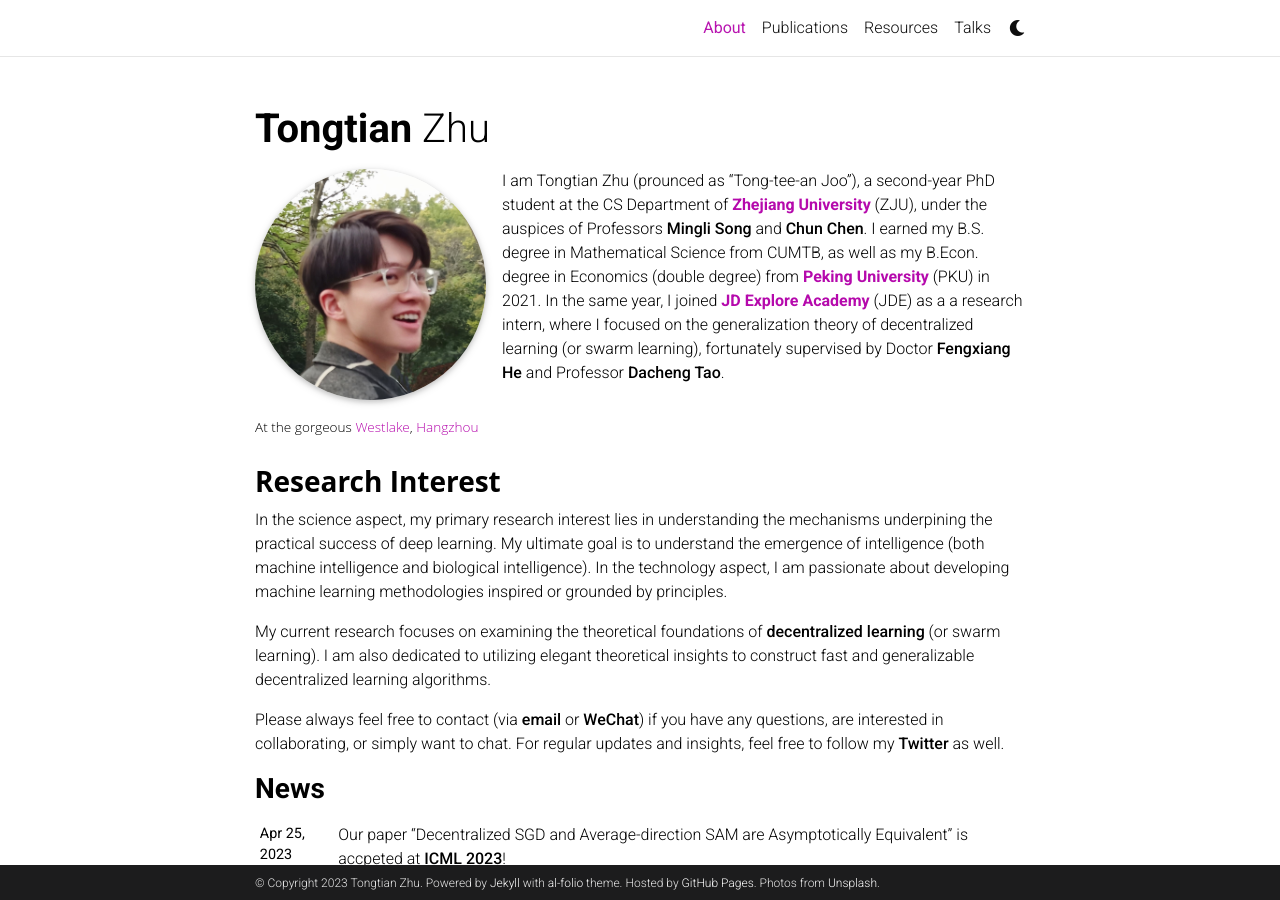
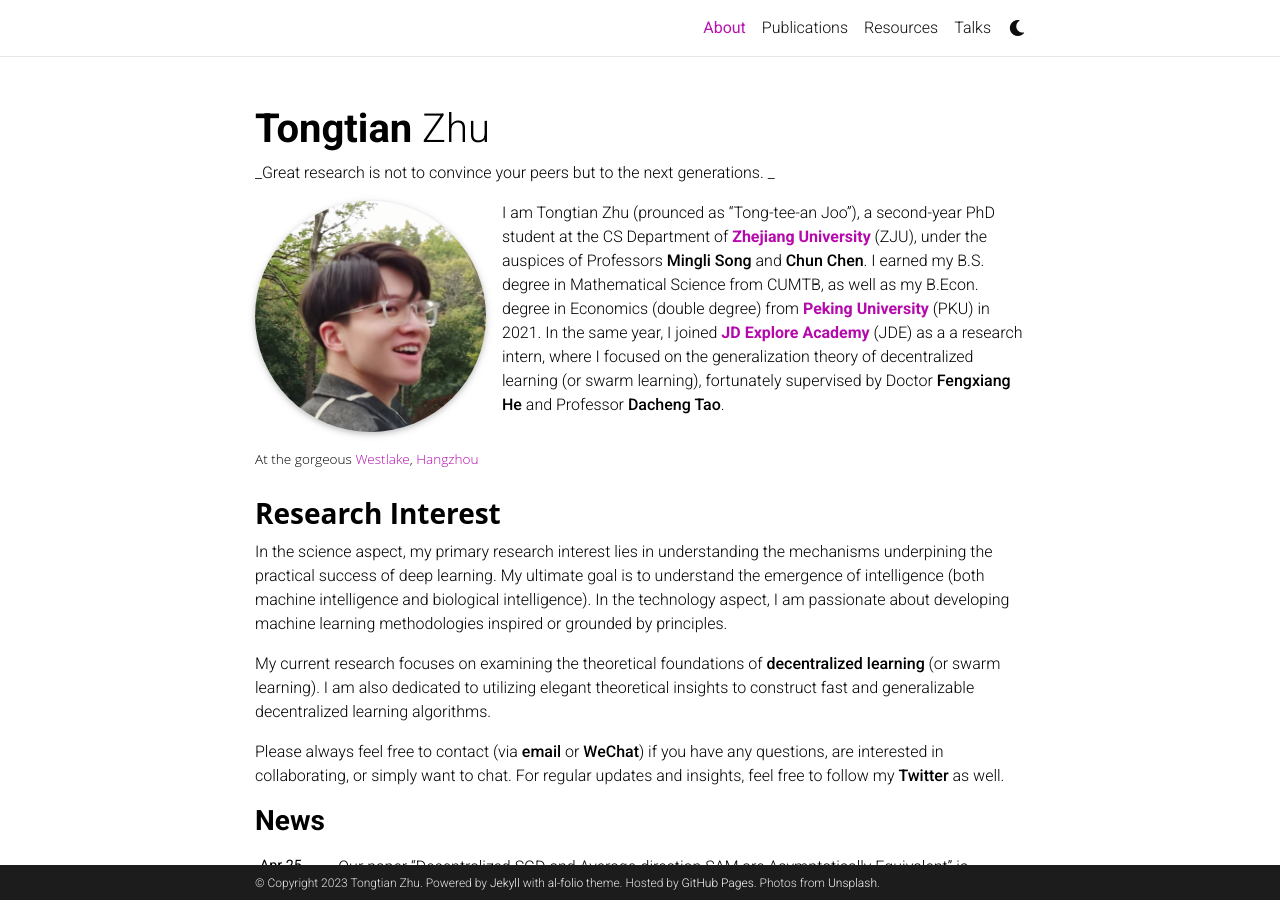
Before and after one commit to Raiden-Zhu/Raiden-Zhu.github.io, a Jekyll site: the page built from _pages/about.md, in a window 1280 px wide and 900 px high. Built offline with Jekyll 4.4.1, drawn with Linux system fonts in a browser that asks for light colours; full-size pictures stand in for the smaller copies a plugin makes; comment, search, counter and statistics services are not loaded; a style sheet for code colours, icons or effects is not loaded.

Commit message:
Update about.md

```diff
--- a/_pages/about.md
+++ b/_pages/about.md
@@ -2,7 +2,7 @@
 layout: about
 title: About
 permalink: /
-subtitle: # <small href='https://twitter.com/Raiden13238619/'>Twitter</small>.
+subtitle: _Great research is not to convince your peers but to the next generations. _
 
 profile:
   align: left
```
